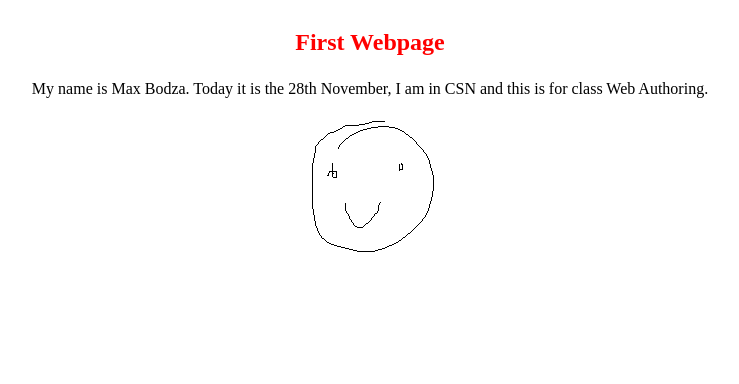
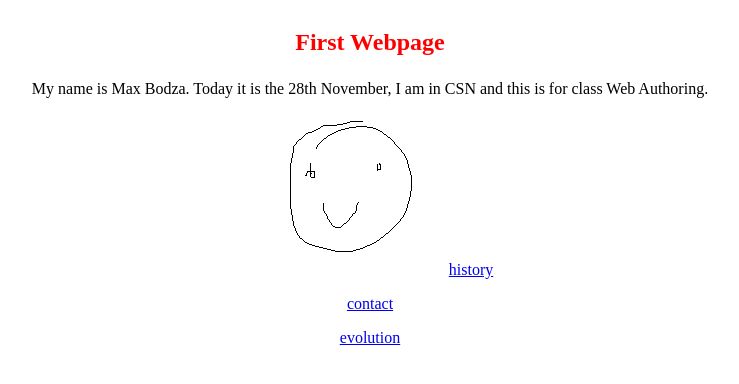
Before and after one commit to maxbodza/webauth-assign, a plain HTML site: page Index.html in a window 1280 px wide. Shown: the whole page, without its empty margins (270-1009 px from the left). Drawn offline with Linux system fonts and the light colour scheme.

Commit message:
hate htis

```diff
--- a/Index.html
+++ b/Index.html
@@ -9,5 +9,10 @@
 
 <p> My name is Max Bodza. Today it is the 28th November, I am in CSN and this is for class Web Authoring. </p>
 <img src="test.png" alt="no"
+
+<p><a href="history.html">history</a></p>
+<p><a href="contact.html">contact</a></p>
+<p><a href="evolution.html">evolution</a></p>
+
 </center>
 </body>
```
